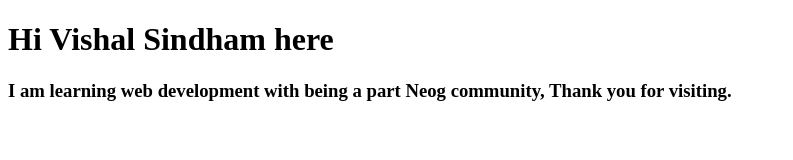
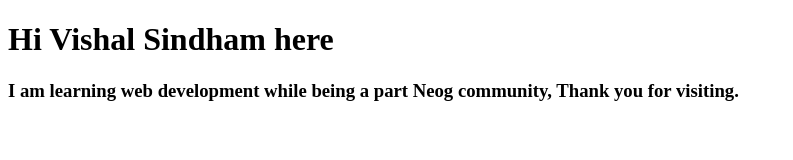
Before and after one commit to VishalSindham/Neogcamp_Mark_003, a plain HTML site: page index.html in a window 1280 px wide. Shown: the whole page, without its empty margins (0-793 px from the left). Drawn offline with Linux system fonts and the light colour scheme.

Commit message:
Update index.html

```diff
--- a/index.html
+++ b/index.html
@@ -8,6 +8,6 @@
 </head>
 <body>
     <h1>Hi Vishal Sindham here </h1>
-    <h3> I am learning web development with being a part Neog community, Thank you for visiting.</h3>
+    <h3> I am learning web development while being a part Neog community, Thank you for visiting.</h3>
 </body>
 </html>
```
